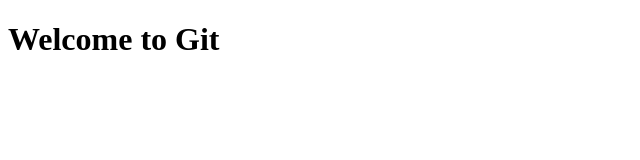
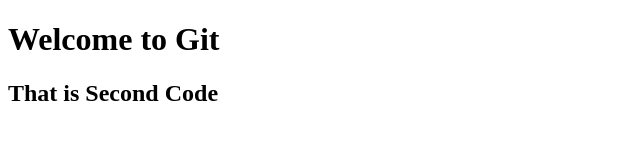
Before and after one commit to Sathish-43/Sample_github_process, a plain HTML site: page index.html in a window 1280 px wide. Shown: the whole page, without its empty margins (0-640 px from the left). Drawn offline with Linux system fonts and the light colour scheme.

Commit message:
fix add h2 tag data for this file

```diff
--- a/index.html
+++ b/index.html
@@ -8,6 +8,7 @@
 <body>
 
     <h1>Welcome to Git</h1>
+    <h2>That is Second Code</h2>
 
 </body>
 </html>
```
